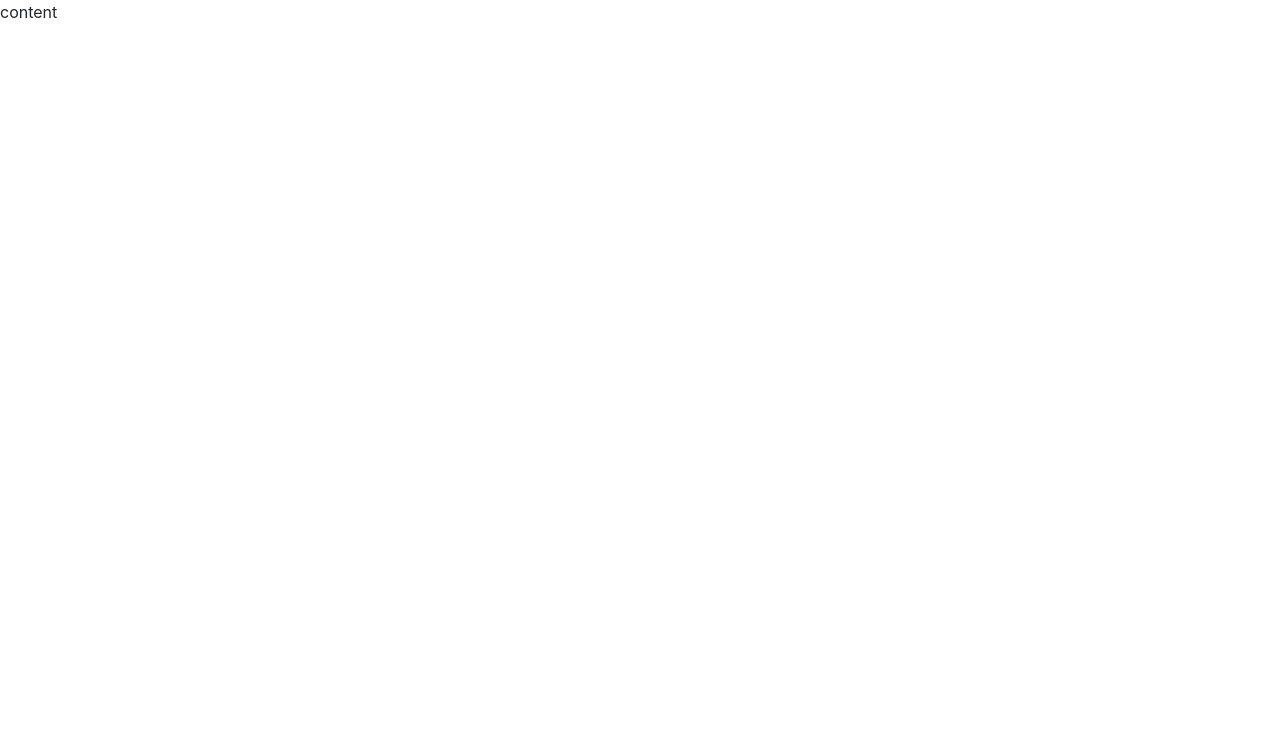
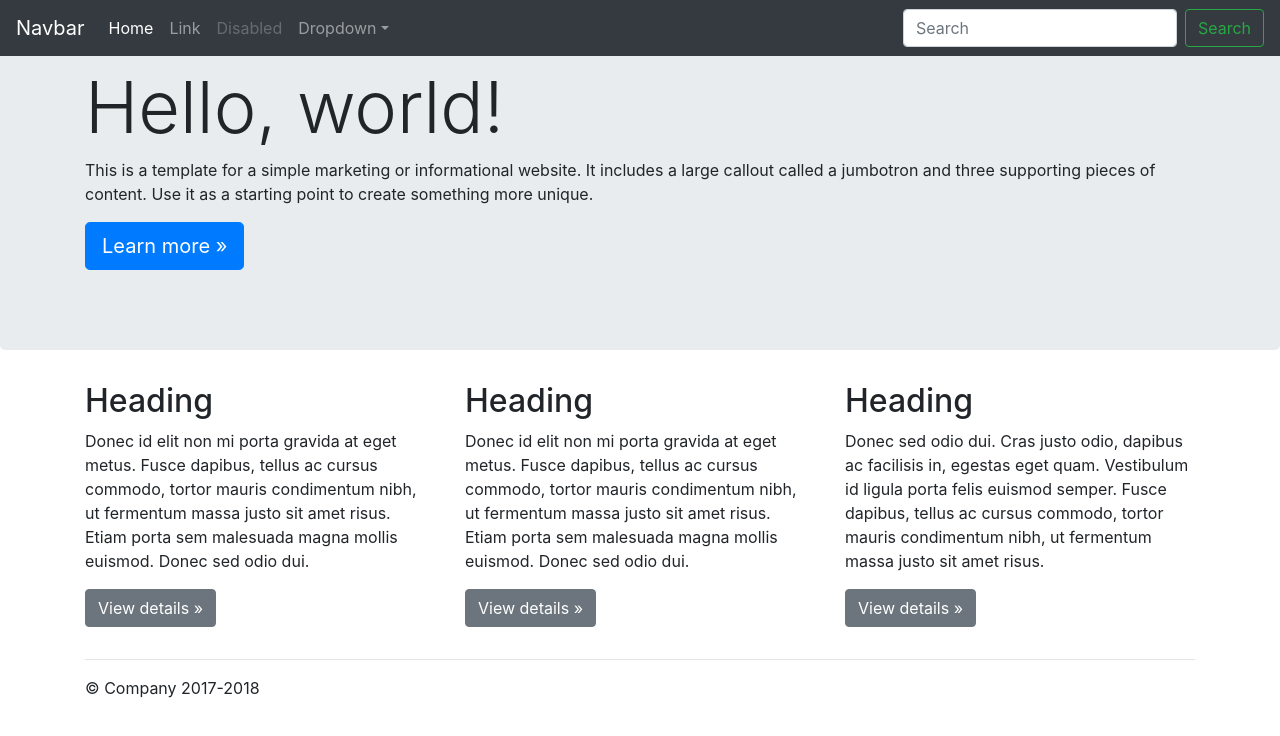
Before and after one commit to a11ycollective/index, a plain HTML site: page index.html in a window 1280 px wide. Drawn offline with nearby package versions, Linux system fonts and the light colour scheme.

Commit message:
content added

```diff
--- a/index.html
+++ b/index.html
@@ -11,15 +11,92 @@
 
 	<!-- css -->
 	<link rel="stylesheet" href="https://maxcdn.bootstrapcdn.com/bootstrap/4.0.0/css/bootstrap.min.css" integrity="sha384-Gn5384xqQ1aoWXA+058RXPxPg6fy4IWvTNh0E263XmFcJlSAwiGgFAW/dAiS6JXm" crossorigin="anonymous">
-<script src="https://code.jquery.com/jquery-3.2.1.slim.min.js" integrity="sha384-KJ3o2DKtIkvYIK3UENzmM7KCkRr/rE9/Qpg6aAZGJwFDMVNA/GpGFF93hXpG5KkN" crossorigin="anonymous"></script>
+</head>
+<body>
+
+
+    <nav class="navbar navbar-expand-md navbar-dark fixed-top bg-dark">
+      <a class="navbar-brand" href="#">Navbar</a>
+      <button class="navbar-toggler" type="button" data-toggle="collapse" data-target="#navbarsExampleDefault" aria-controls="navbarsExampleDefault" aria-expanded="false" aria-label="Toggle navigation">
+        <span class="navbar-toggler-icon"></span>
+      </button>
+
+      <div class="collapse navbar-collapse" id="navbarsExampleDefault">
+        <ul class="navbar-nav mr-auto">
+          <li class="nav-item active">
+            <a class="nav-link" href="#">Home <span class="sr-only">(current)</span></a>
+          </li>
+          <li class="nav-item">
+            <a class="nav-link" href="#">Link</a>
+          </li>
+          <li class="nav-item">
+            <a class="nav-link disabled" href="#">Disabled</a>
+          </li>
+          <li class="nav-item dropdown">
+            <a class="nav-link dropdown-toggle" href="http://example.com" id="dropdown01" data-toggle="dropdown" aria-haspopup="true" aria-expanded="false">Dropdown</a>
+            <div class="dropdown-menu" aria-labelledby="dropdown01">
+              <a class="dropdown-item" href="#">Action</a>
+              <a class="dropdown-item" href="#">Another action</a>
+              <a class="dropdown-item" href="#">Something else here</a>
+            </div>
+          </li>
+        </ul>
+        <form class="form-inline my-2 my-lg-0">
+          <input class="form-control mr-sm-2" type="text" placeholder="Search" aria-label="Search">
+          <button class="btn btn-outline-success my-2 my-sm-0" type="submit">Search</button>
+        </form>
+      </div>
+    </nav>
+
+    <main role="main">
+
+      <!-- Main jumbotron for a primary marketing message or call to action -->
+      <div class="jumbotron">
+        <div class="container">
+          <h1 class="display-3">Hello, world!</h1>
+          <p>This is a template for a simple marketing or informational website. It includes a large callout called a jumbotron and three supporting pieces of content. Use it as a starting point to create something more unique.</p>
+          <p><a class="btn btn-primary btn-lg" href="#" role="button">Learn more &raquo;</a></p>
+        </div>
+      </div>
+
+      <div class="container">
+        <!-- Example row of columns -->
+        <div class="row">
+          <div class="col-md-4">
+            <h2>Heading</h2>
+            <p>Donec id elit non mi porta gravida at eget metus. Fusce dapibus, tellus ac cursus commodo, tortor mauris condimentum nibh, ut fermentum massa justo sit amet risus. Etiam porta sem malesuada magna mollis euismod. Donec sed odio dui. </p>
+            <p><a class="btn btn-secondary" href="#" role="button">View details &raquo;</a></p>
+          </div>
+          <div class="col-md-4">
+            <h2>Heading</h2>
+            <p>Donec id elit non mi porta gravida at eget metus. Fusce dapibus, tellus ac cursus commodo, tortor mauris condimentum nibh, ut fermentum massa justo sit amet risus. Etiam porta sem malesuada magna mollis euismod. Donec sed odio dui. </p>
+            <p><a class="btn btn-secondary" href="#" role="button">View details &raquo;</a></p>
+          </div>
+          <div class="col-md-4">
+            <h2>Heading</h2>
+            <p>Donec sed odio dui. Cras justo odio, dapibus ac facilisis in, egestas eget quam. Vestibulum id ligula porta felis euismod semper. Fusce dapibus, tellus ac cursus commodo, tortor mauris condimentum nibh, ut fermentum massa justo sit amet risus.</p>
+            <p><a class="btn btn-secondary" href="#" role="button">View details &raquo;</a></p>
+          </div>
+        </div>
+
+        <hr>
+
+      </div> <!-- /container -->
+
+    </main>
+
+    <footer class="container">
+      <p>&copy; Company 2017-2018</p>
+    </footer>
+
+    <!-- Bootstrap core JavaScript
+    ================================================== -->
+    <!-- Placed at the end of the document so the pages load faster -->
+    <script src="https://code.jquery.com/jquery-3.2.1.slim.min.js" integrity="sha384-KJ3o2DKtIkvYIK3UENzmM7KCkRr/rE9/Qpg6aAZGJwFDMVNA/GpGFF93hXpG5KkN" crossorigin="anonymous"></script>
 <script src="https://cdnjs.cloudflare.com/ajax/libs/popper.js/1.12.9/umd/popper.min.js" integrity="sha384-ApNbgh9B+Y1QKtv3Rn7W3mgPxhU9K/ScQsAP7hUibX39j7fakFPskvXusvfa0b4Q" crossorigin="anonymous"></script>
 
 
 <script src="https://maxcdn.bootstrapcdn.com/bootstrap/4.0.0/js/bootstrap.min.js" integrity="sha384-JZR6Spejh4U02d8jOt6vLEHfe/JQGiRRSQQxSfFWpi1MquVdAyjUar5+76PVCmYl" crossorigin="anonymous"></script>
-</head>
-<body>
-	<div class="contentwrapper">
-		content
-	</div>
+
 </body>
 </html>
```
